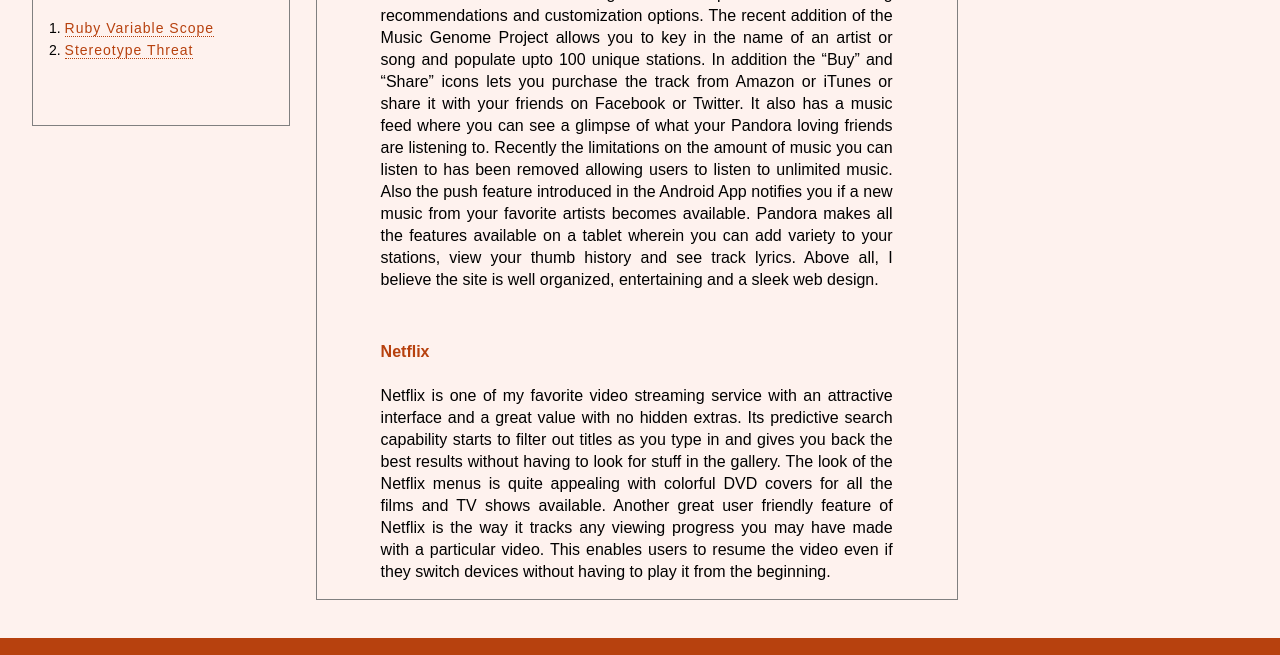
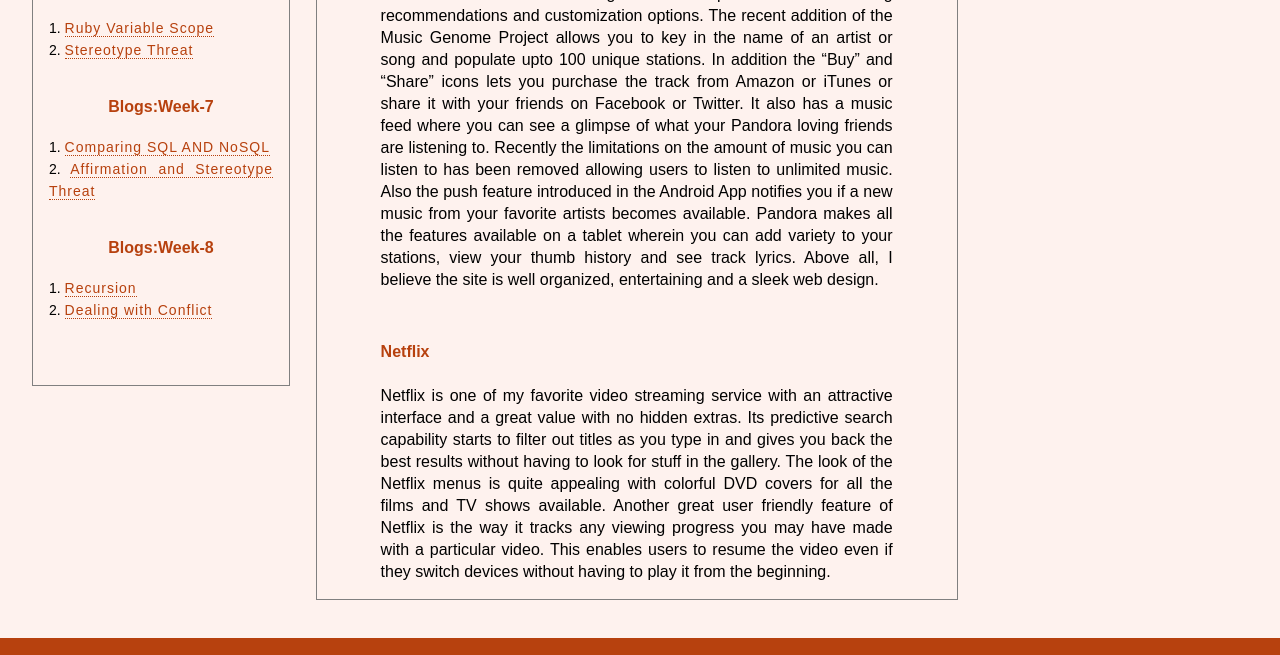
Before and after one commit to ssachid/shambu1985.github.io, a plain HTML site: page blog-posts/t1-compare-websites.html in a window 1280 px wide. Shown: the part 979-1634 px from the top of the page. Drawn offline with Linux system fonts and the light colour scheme; a web font is replaced by a local one.

```diff
--- a/blog-posts/t1-compare-websites.html
+++ b/blog-posts/t1-compare-websites.html
@@ -65,6 +65,16 @@
                      <p class="blog-list">1. <a class="link" href="week6_technical.html">Ruby Variable Scope</a><br> 2. <a class="link" href="week6_cultural_blog.html"> Stereotype Threat</a></p><br><br>
                    </div>
 
+                   <h2 class="blog blog-heading next">Blogs:Week-7</h2>
+                   <div class="blog-content side">
+                     <p class="blog-list">1. <a class="link" href="week7_technical.html">Comparing SQL AND NoSQL</a><br> 2. <a class="link" href="week7_cultural.html"> Affirmation and Stereotype Threat</a></p><br><br>
+                   </div>
+
+                   <h2 class="blog blog-heading next">Blogs:Week-8</h2>
+                   <div class="blog-content side">
+                     <p class="blog-list">1. <a class="link" href="week8_technical.html">Recursion</a><br> 2. <a class="link" href="week8_cultural_blog.html"> Dealing with Conflict</a></p><br><br>
+                   </div>
+
               </div>
           </section>
 
```
